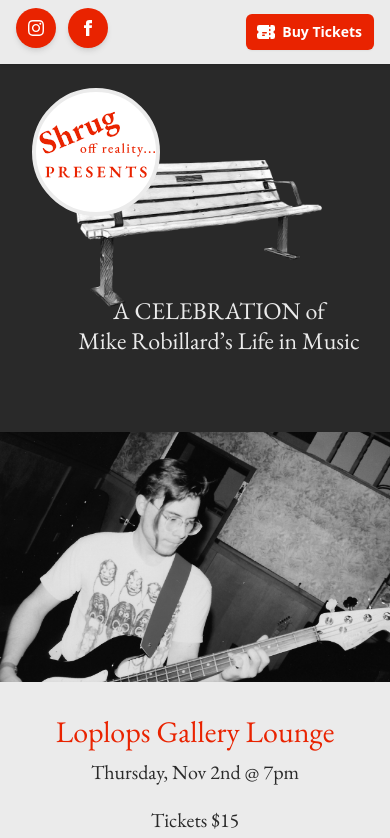
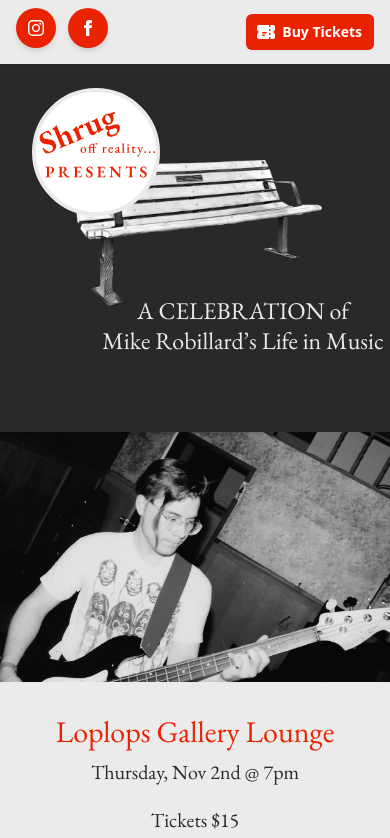
Before and after one commit to widgetapps/shrug-tribute, a Next.js app: page / in a window 390 px wide. Shown: the top 838 px of the page. Built offline with nearby package versions, Linux system fonts and the light colour scheme; no server answers.

Commit message:
Small margin tweak for mobile.

```diff
--- a/src/pages/index.tsx
+++ b/src/pages/index.tsx
@@ -39,7 +39,7 @@ export default function Home() {
                             />
                         </div>
                     </div>
-                    <h1 className={`${ebgaramond.className} pt-20 ml-12 text-2xl sm:pt-20 sm:ml-36 sm:text-3xl md:pt-20 md:ml-52 md:text-4xl lg:pt-24 lg:ml-80 lg:text-5xl text-center leading-tight`}>
+                    <h1 className={`${ebgaramond.className} pt-20 ml-24 text-2xl sm:pt-20 sm:ml-36 sm:text-3xl md:pt-20 md:ml-52 md:text-4xl lg:pt-24 lg:ml-80 lg:text-5xl text-center leading-tight`}>
                         A CELEBRATION of<br/>Mike Robillard’s Life in Music
                     </h1>
                 </div>
```
